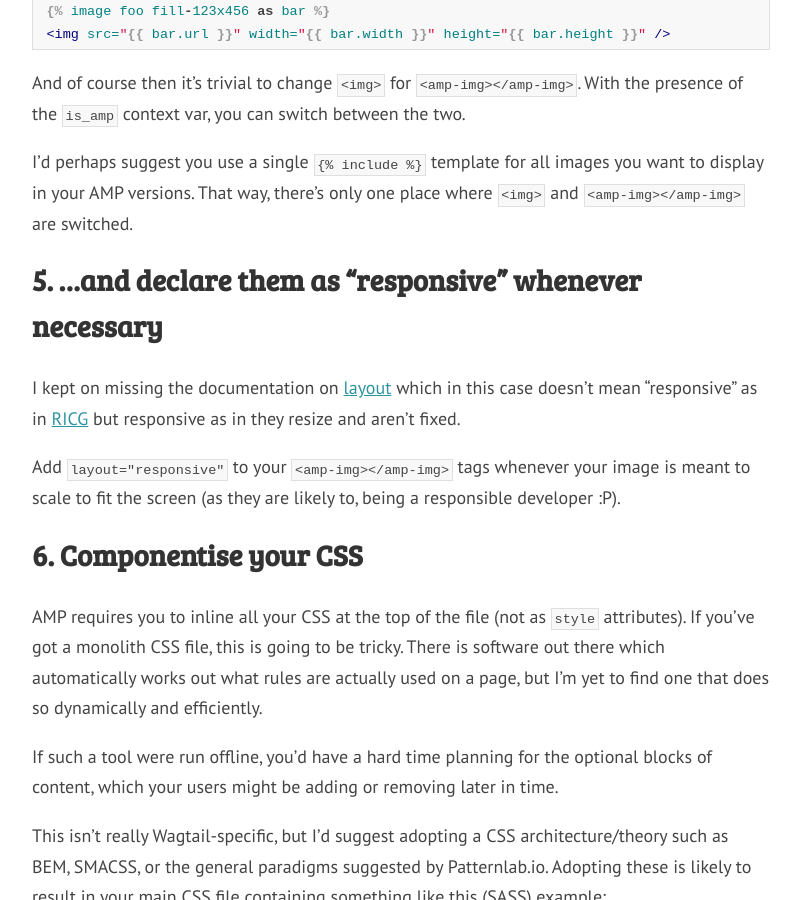
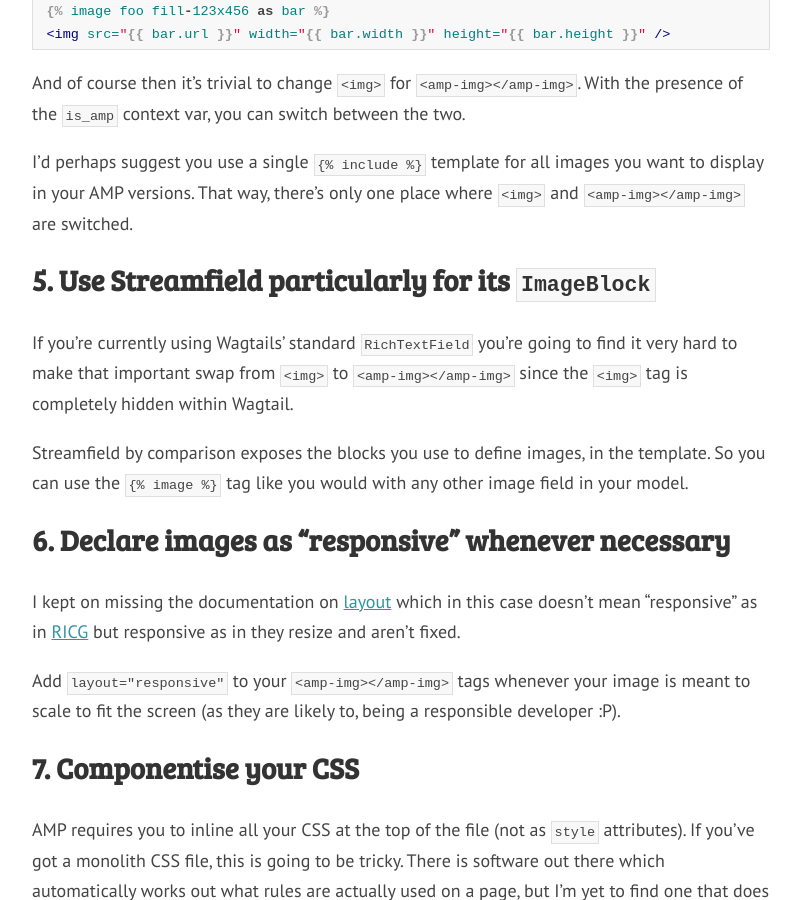
Before and after one commit to davecranwell/davecranwell.github.io, a Jekyll site: the page built from _posts/2016-02-26-wagtail-google-accelerated-mobile-pages.md, in a window 1280 px wide and 900 px high, scrolled down 2097 px. Shown: the whole window, without its empty margins (374-1175 px from the left). Built offline with Jekyll 4.4.1, drawn with Linux system fonts in a browser that asks for light colours; nearby versions of some CDN libraries; Markdown is read by kramdown in place of the engine named in the settings; comment, search, counter and statistics services are not loaded; some of the changed text lies outside the part shown.

Commit message:
Re-ordered

```diff
--- a/_posts/2016-02-26-wagtail-google-accelerated-mobile-pages.md
+++ b/_posts/2016-02-26-wagtail-google-accelerated-mobile-pages.md
@@ -62,13 +62,20 @@ And of course then it's trivial to change `<img>` for `<amp-img></amp-img>`. Wit
 
 I'd perhaps suggest you use a single `{% raw %}{% include %}{% endraw %}` template for all images you want to display in your AMP versions. That way, there's only one place where `<img>` and `<amp-img></amp-img>` are switched.
 
-## 5. ...and declare them as "responsive" whenever necessary
+## 5. Use Streamfield particularly for its `ImageBlock`
+
+If you're currently using Wagtails' standard `RichTextField` you're going to find it very hard to make that important swap from `<img>` to `<amp-img></amp-img>` since the `<img>` tag is completely hidden within Wagtail.
+
+Streamfield by comparison exposes the blocks you use to define images, in the template. So you can use the `{% raw %}{% image %}{% endraw %}` tag like you would with any other image field in your model.
+
+
+## 6. Declare images as "responsive" whenever necessary
 
 I kept on missing the documentation on [layout](https://www.ampproject.org/docs/guides/amp_replacements.html#include-an-image) which in this case doesn't mean "responsive" as in [RICG](https://responsiveimages.org/) but responsive as in they resize and aren't fixed.
 
 Add `layout="responsive"` to your `<amp-img></amp-img>` tags whenever your image is meant to scale to fit the screen (as they are likely to, being a responsible developer :P).
 
-## 6. Componentise your CSS
+## 7. Componentise your CSS
 
 AMP requires you to inline all your CSS at the top of the file (not as `style` attributes). If you've got a monolith CSS file, this is going to be tricky. There is software out there which automatically works out what rules are actually used on a page, but I'm yet to find one that does so dynamically and efficiently.
 
```
Also changed, not shown: other parts of _posts/2016-02-26-wagtail-google-accelerated-mobile-pages.md (+0 -6 lines).
